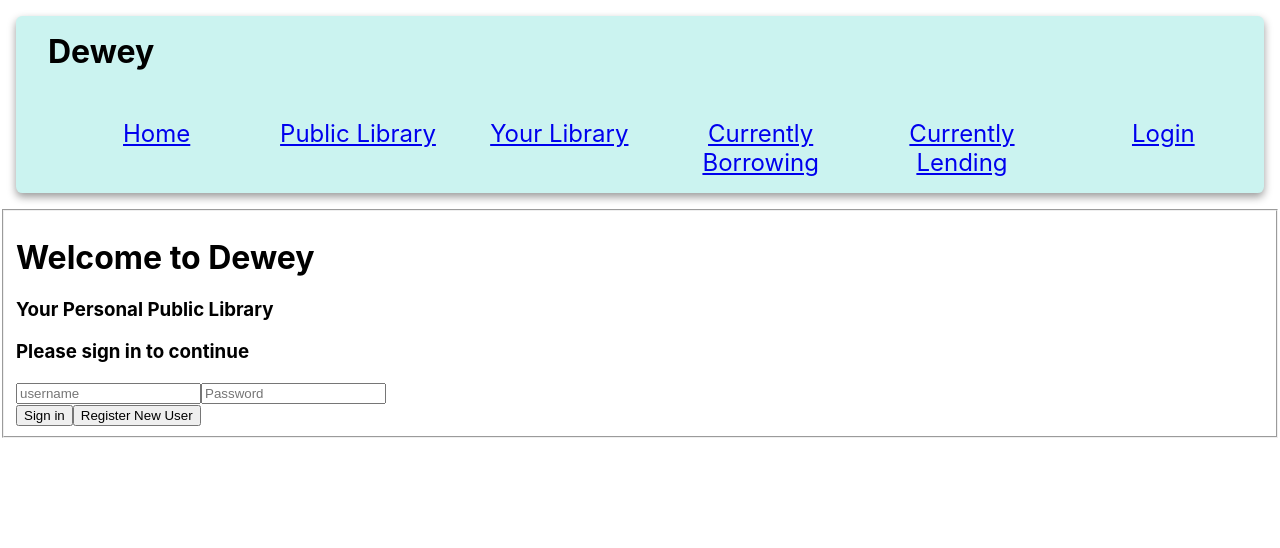
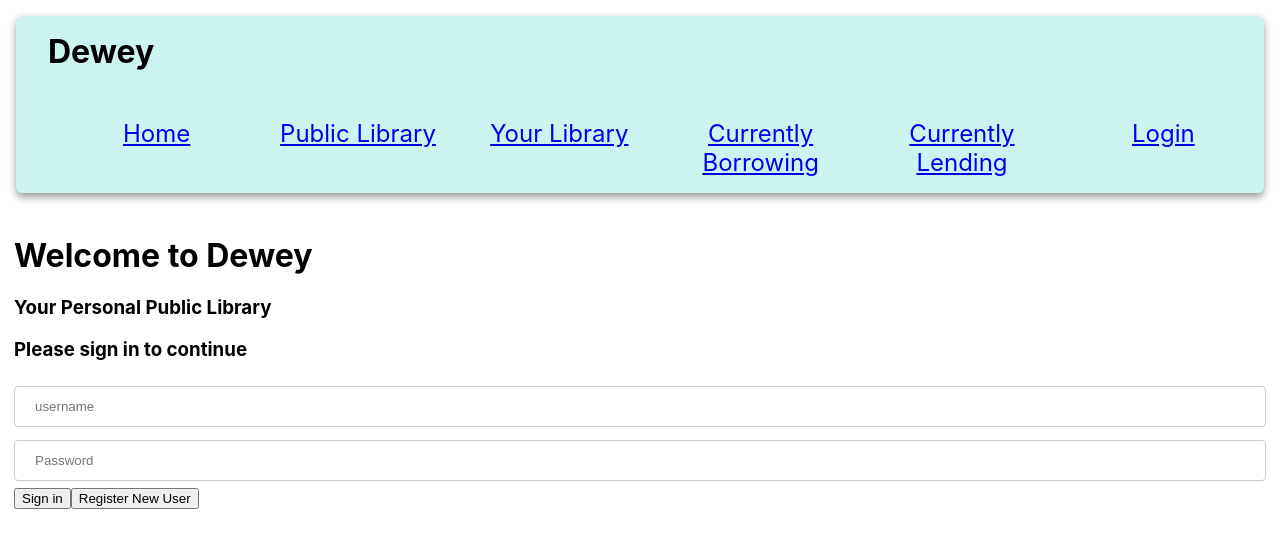
Before and after one commit to abernethyb/dewey, a React (Create React App) app: page /login in a window 1280 px wide. Shown: the top 548 px of the page. Built offline with nearby package versions, Linux system fonts and the light colour scheme.

Commit message:
adding css to login

```diff
--- a/src/components/auth/Auth.css
+++ b/src/components/auth/Auth.css
@@ -0,0 +1,13 @@
+input {
+    width: 100%;
+    padding: 12px 20px;
+    margin: 0.4rem 0;
+    display: inline-block;
+    border: 1px solid #ccc;
+    border-radius: 4px;
+    box-sizing: border-box;
+}
+
+fieldset {
+    border: none;
+}
--- a/src/components/auth/Login.js
+++ b/src/components/auth/Login.js
@@ -1,5 +1,6 @@
 import React, { useState } from "react"
 import ApiManager from "../../modules/ApiManager"
+import "./Auth.css"
 
 // "username": "Bob Doe",
 // "email": "bob@email.com",
--- a/src/components/items/Item.css
+++ b/src/components/items/Item.css
@@ -1,3 +1,39 @@
+/* button {
+    background-color: rgba(44, 200, 249, 1);
+    border: none;
+    color: white;
+    padding: 15px 32px;
+    text-align: center;
+    display: inline-block;
+    font-size: 16px;
+  } */
+
+  /* .card--button {
+    background-color: rgba(31, 149, 234, 0.7);
+    box-shadow: 0 4px 8px 0 rgba(0 ,0, 0, 0.1);
+    border-radius: 0.4rem;
+    border: none;
+    color: black;
+    padding: 0.5rem 1rem;
+    text-align: center;
+    display: inline-block;
+    text-decoration: none;
+    font-size: 16px;
+    margin: 1rem;
+}
+
+  .item--card button:hover {
+    color: brown;
+    background-color: rgba(31, 149, 234, 1);
+    box-shadow: 0 8px 16px 0 rgba(0, 0, 0, 0.4);
+  }
+
+  .item--card--unavailable button {
+    background-color: rgba(186, 216, 238, 0.3);
+} */
+
+
+
 .item--card {
     background-color: rgba(46, 196, 182, 1);
     box-shadow: 0 4px 8px 0 rgba(0, 0, 0, 0.4);
@@ -20,6 +56,7 @@
     width: 15rem;
     height: 25rem;
 }
+
 
 .personal--card {
     background-color: rgba(255, 191, 105, 1);
@@ -53,6 +90,7 @@
     height: 25rem;
     text-align: center;
 }
+
 .new--item:hover {
     box-shadow: 0 8px 16px 0 rgba(0, 0, 0, 0.4);
   }
@@ -101,3 +139,17 @@
 .lending--card:hover {
     box-shadow: 0 8px 16px 0 rgba(0, 0, 0, 0.4);
   }
+
+  .new--item input {
+    width: 100%;
+    /* padding: 12px 20px; */
+    margin: 0.4rem 0;
+    display: inline-block;
+    border: 1px solid #ccc;
+    border-radius: 4px;
+    /* box-sizing: border-box; */
+}
+
+.new--item fieldset {
+    border: none;
+}
--- a/src/components/items/ItemCard.js
+++ b/src/components/items/ItemCard.js
@@ -27,7 +27,7 @@ const ItemCard = (props) => {
         itemId: props.item.id,
         checkoutDate: secDate,
         dueDate: dueDate,
-        checkinDate: null,
+        checkinDate: "",
         checkedOut: true,
 
 
--- a/src/components/items/Library.css
+++ b/src/components/items/Library.css
@@ -9,7 +9,7 @@
     flex-wrap: wrap;
     margin: 2rem 1rem;
     justify-content: flex-start;
-    background-color: rgba(203, 243, 240, 0.3);
+    background-color: rgba(203, 243, 240, 0.6);
     box-shadow: 0 4px 8px 0 rgba(0,0,0, 0.4);
     border-radius: 0.4rem;
 }
```
Also changed, not shown: src/components/nav/NavBar.css (+14 -1 lines).
